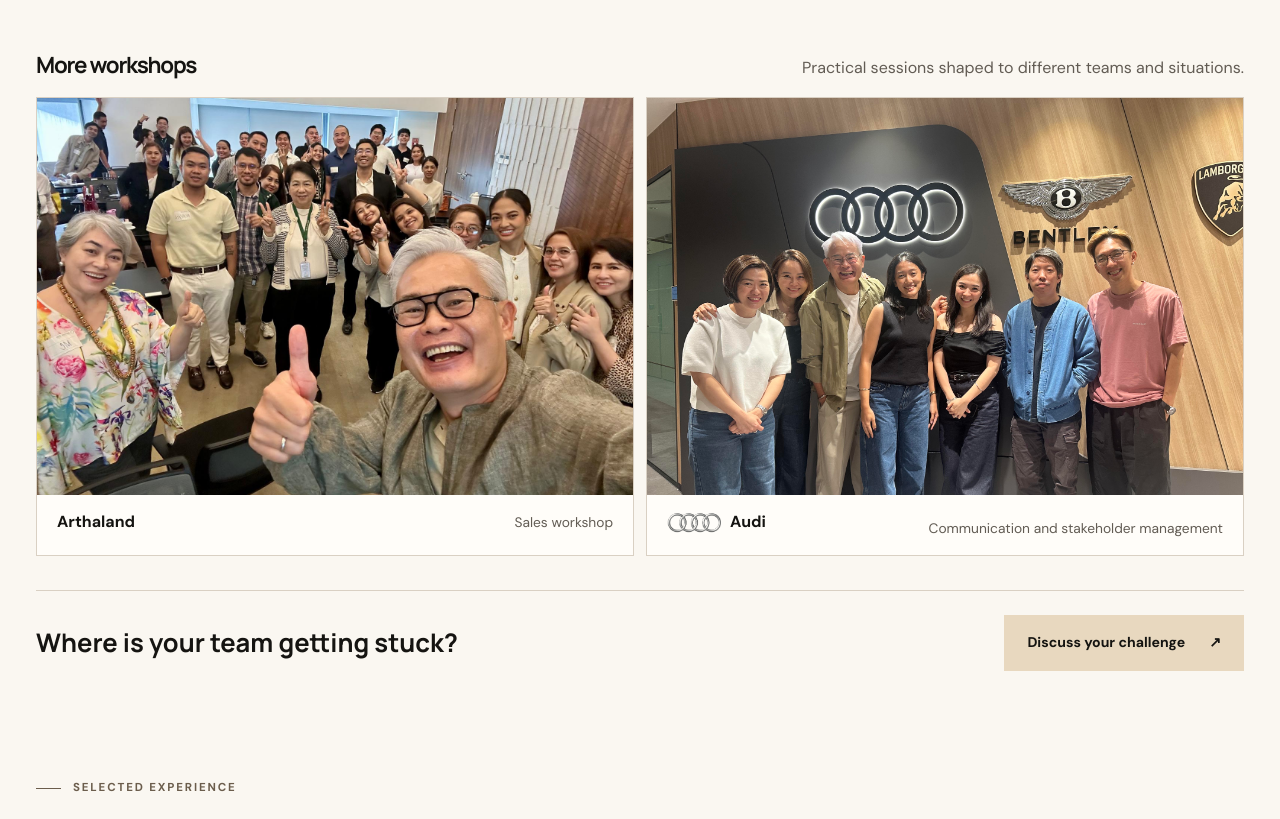
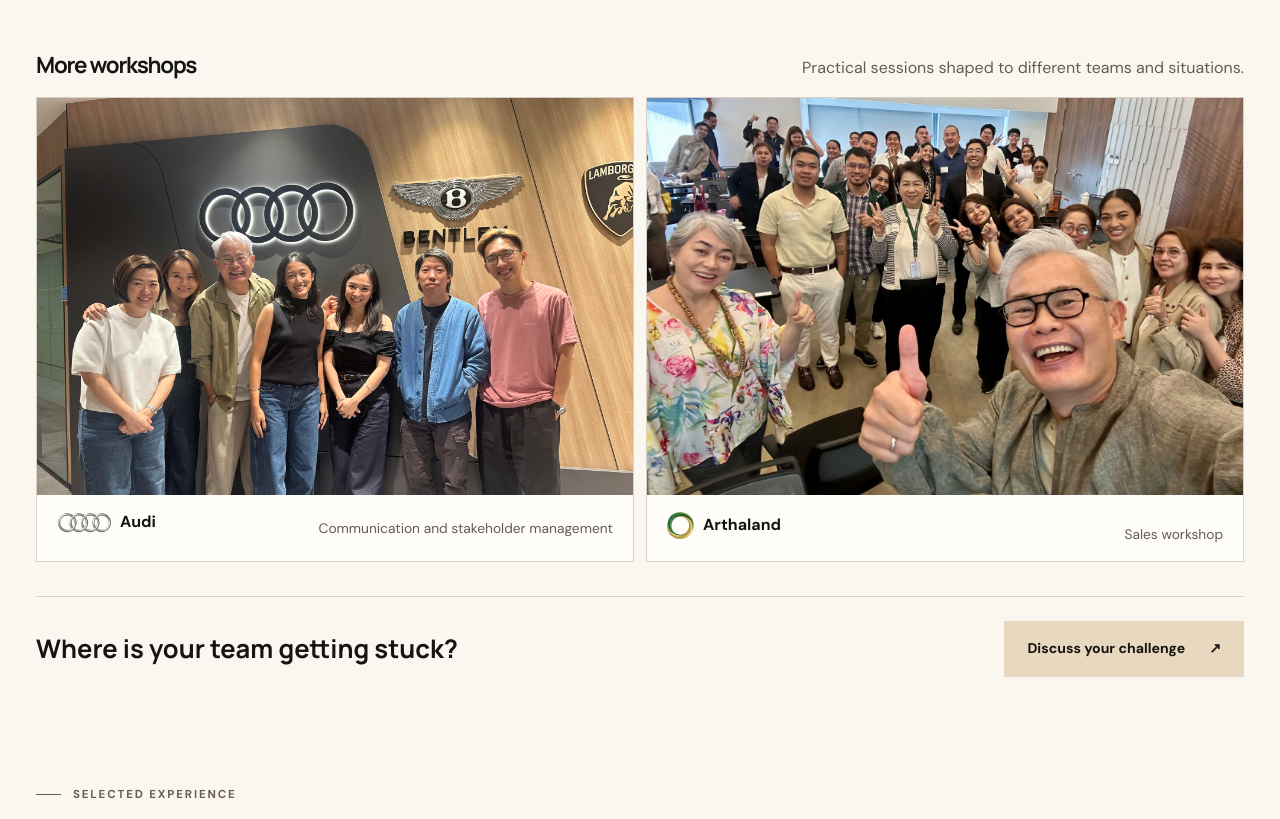
Before and after one commit to alkymisaleslab/alkymi-sales-lab-website, a plain HTML site: page index.html in a window 1280 px wide. Shown: the part 5280-6099 px from the top of the page. Drawn offline with Linux system fonts and the light colour scheme.

Commit message:
Show Audi first and add Arthaland brand mark

```diff
--- a/index.html
+++ b/index.html
@@ -382,6 +382,7 @@ h3{line-height:1.2}
 .client-support-item figcaption > span{color:var(--muted);text-align:right;font-size:.86rem}
 .workshop-brand{display:inline-flex;align-items:center;gap:9px}
 .workshop-brand img{display:block;width:54px;height:auto;flex:none;mix-blend-mode:multiply}
+.workshop-brand--arthaland img{width:27px;height:27px;mix-blend-mode:normal}
 .client-work-cta{display:flex;align-items:center;justify-content:space-between;gap:20px;margin-top:34px;padding:24px 0 0;border-top:1px solid var(--line)}
 .client-work-cta p{margin:0;font-family:var(--display);font-size:clamp(1.25rem,2vw,1.7rem);font-weight:700}
 @media(max-width:800px){.client-support-item figcaption{display:block}.client-support-item figcaption span{display:block;margin-top:4px;text-align:left}}
@@ -603,8 +604,8 @@ form?.addEventListener('submit',event=>{
           <div class="client-support">
             <div class="client-support-heading"><h3>More workshops</h3><p>Practical sessions shaped to different teams and situations.</p></div>
             <div class="client-support-grid">
-              <figure class="client-support-item"><img src="assets/arthaland-workshop.jpg" alt="Group at an Arthaland sales workshop" width="1600" height="1071" loading="lazy" decoding="async" /><figcaption><strong>Arthaland</strong><span>Sales workshop</span></figcaption></figure>
               <figure class="client-support-item"><img src="assets/audi-workshop.jpg" alt="Group photo following an Audi communication and stakeholder management workshop" width="4032" height="3024" loading="lazy" decoding="async" /><figcaption><strong class="workshop-brand"><img src="assets/logos/audi-rings.png" alt="" aria-hidden="true" width="1450" height="560" decoding="async" />Audi</strong><span>Communication and stakeholder management</span></figcaption></figure>
+              <figure class="client-support-item"><img src="assets/arthaland-workshop.jpg" alt="Group at an Arthaland sales workshop" width="1600" height="1071" loading="lazy" decoding="async" /><figcaption><strong class="workshop-brand workshop-brand--arthaland"><img src="assets/logos/arthaland-mark.png" alt="" aria-hidden="true" width="260" height="257" decoding="async" />Arthaland</strong><span>Sales workshop</span></figcaption></figure>
             </div>
           </div>
           <div class="client-work-cta"><p>Where is your team getting stuck?</p><a class="button button-accent" href="#contact">Discuss your challenge <span aria-hidden="true">↗</span></a></div>
```
Also changed, not shown: assets/logos/arthaland-mark.png (added).
